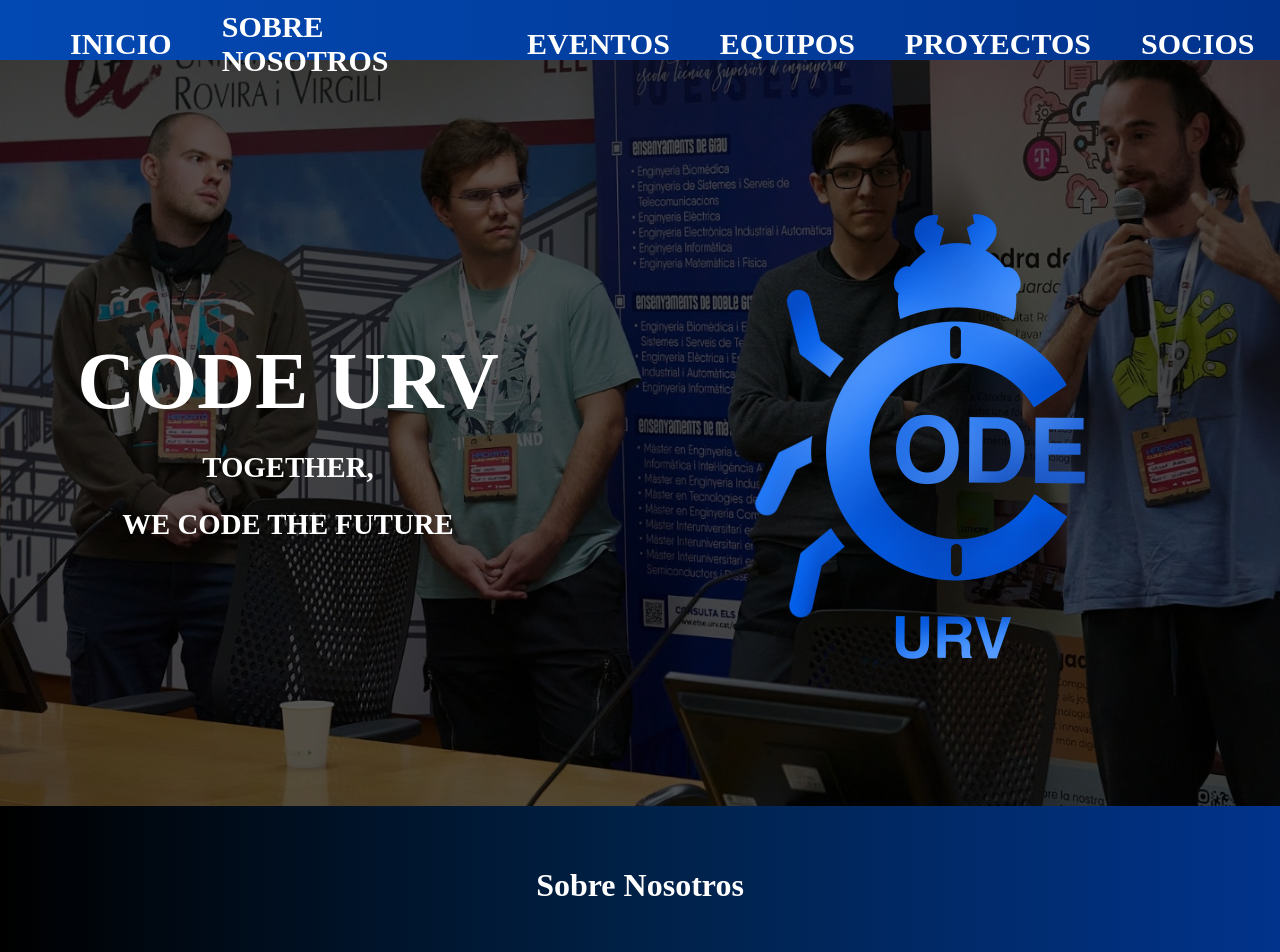
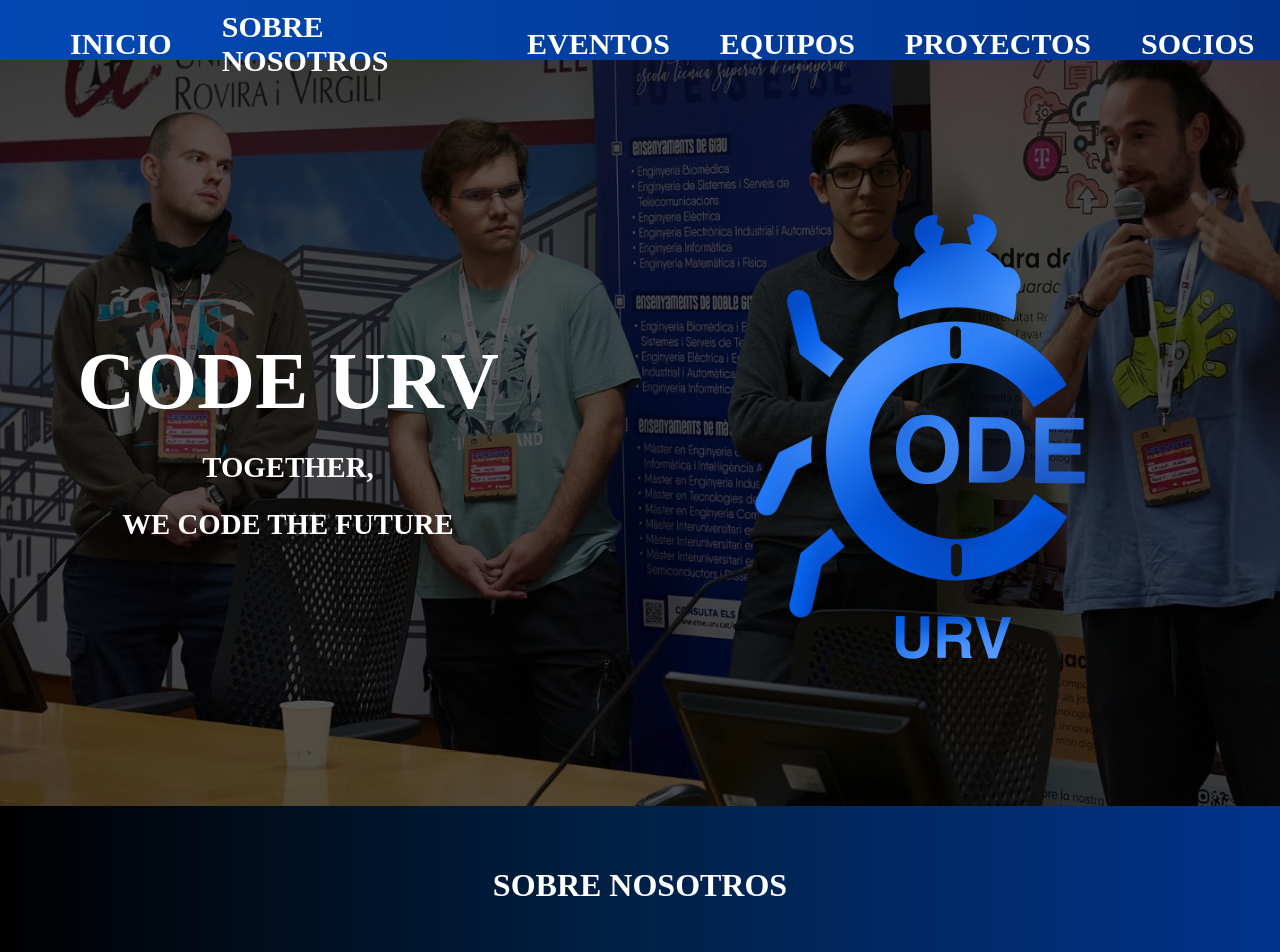
Before and after one commit to IvanCarayol/Web_Asociacion_CodeURV, a React (Vite) app in the folder web_codeurv/: page / in a window 1280 px wide. Shown: the top 952 px of the page. Built offline with nearby package versions, Linux system fonts and the light colour scheme.

Commit message:
mayusculas titulos

```diff
--- a/web_codeurv/src/components/SobreNosotros.jsx
+++ b/web_codeurv/src/components/SobreNosotros.jsx
@@ -3,7 +3,7 @@
 function SobreNosotros() {
   return (
     <div id="sobrenosotros" className="SobreNosotros">
-      <h1>Sobre Nosotros</h1>
+      <h1>SOBRE NOSOTROS</h1>
       <div className="Contenido">
         <div className="Texto">
           <h2>¿Quiénes somos?</h2>
--- a/web_codeurv/src/components/Socios.jsx
+++ b/web_codeurv/src/components/Socios.jsx
@@ -5,7 +5,7 @@
   return (
     <section id="socios" className="socios">
       <div className="socios-content alt-layout">
-        <h1>Ventajas de ser socio de CodeURV</h1>
+        <h1>VENTAJAS DE SER SOCIO DE CODEURV</h1>
 
         <div className="advantage-row">
           <div className="image-placeholder"></div>
```
